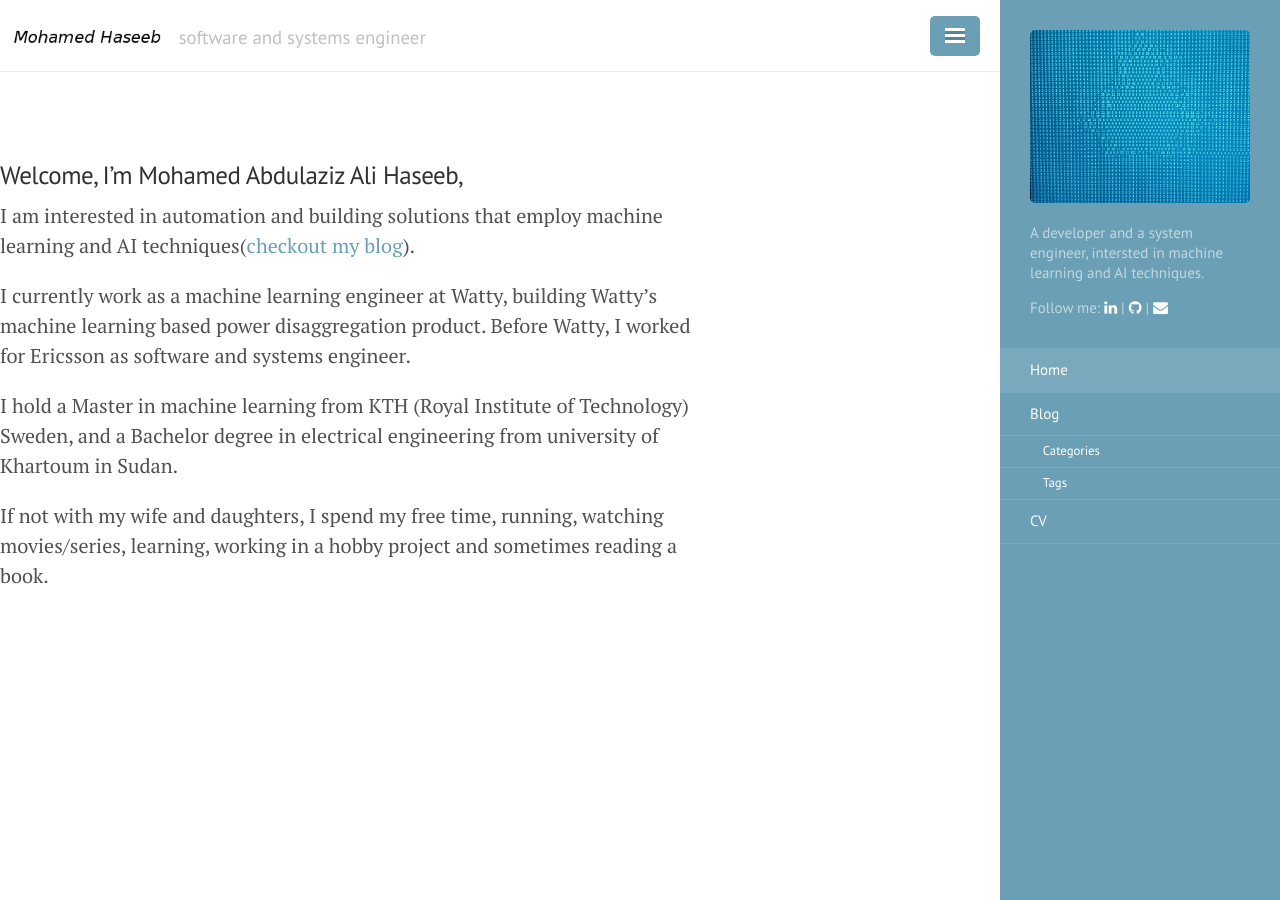
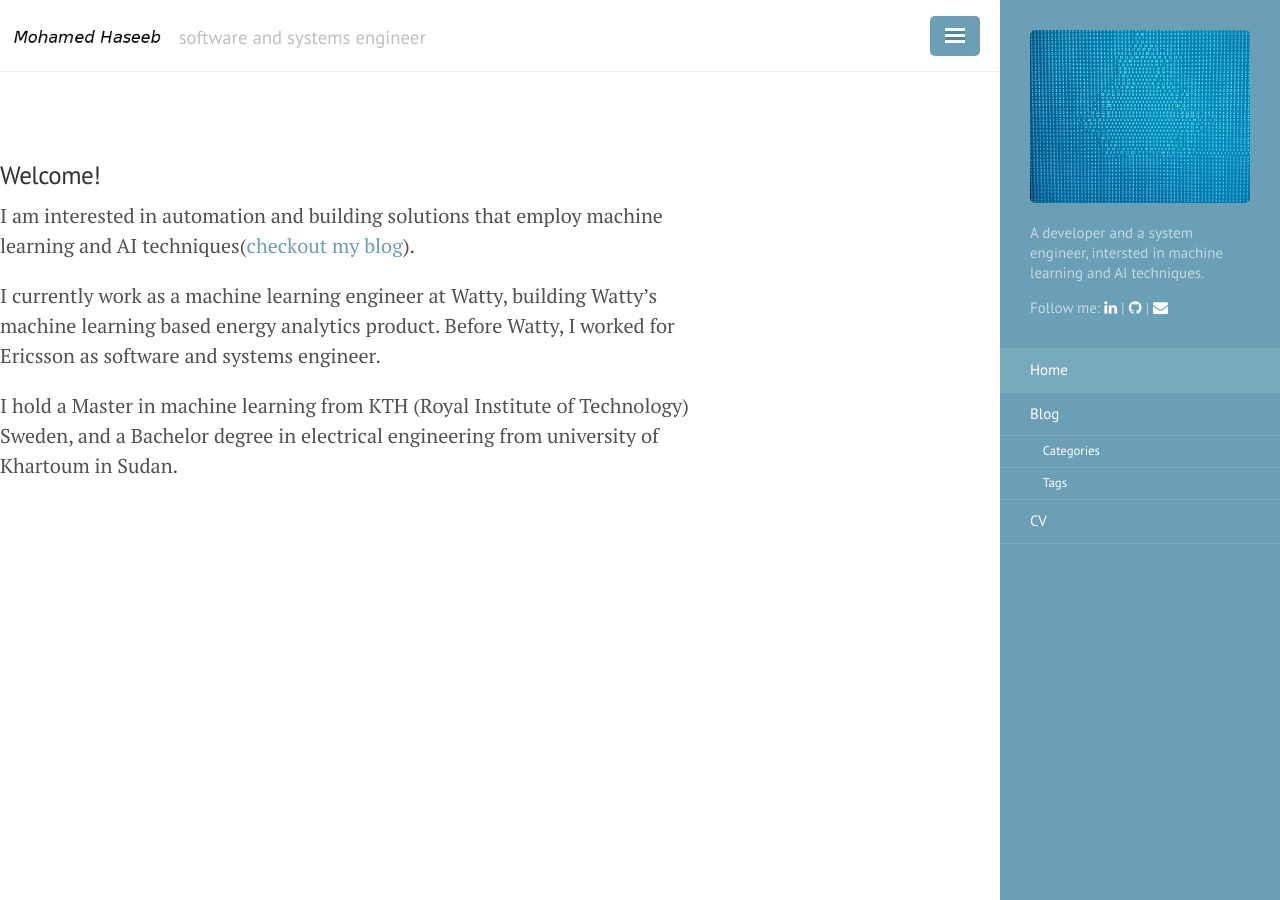
Before and after one commit to mohaseeb/mohaseeb.github.io, a Jekyll site: the page built from index.md, in a window 1280 px wide. Built offline with Jekyll 4.4.1, drawn with Linux system fonts in a browser that asks for light colours; nearby versions of some CDN libraries; comment, search, counter and statistics services are not loaded.

Commit message:
Update index.md

```diff
--- a/index.md
+++ b/index.md
@@ -8,17 +8,15 @@ title: Home
 <!--<p>{{ site.hero.caption }}</p>-->
 <!--</div>-->
 
-### Welcome, I'm Mohamed Abdulaziz Ali Haseeb,
+### Welcome!
 
 I am interested in automation and building solutions that employ machine
 learning and AI techniques([checkout my blog](blog/)).
 
 I currently work as a machine learning engineer at Watty, building
-Watty's machine learning based power disaggregation product. Before
+Watty's machine learning based energy analytics product. Before
 Watty, I worked for Ericsson as software and systems engineer.
 
 I hold a Master in machine learning from KTH (Royal Institute of
 Technology) Sweden, and a Bachelor degree in electrical engineering
 from university of Khartoum in Sudan.
-
-If not with my wife and daughters, I spend my free time, running, watching movies/series, learning, working in a hobby project and sometimes reading a book.
```
